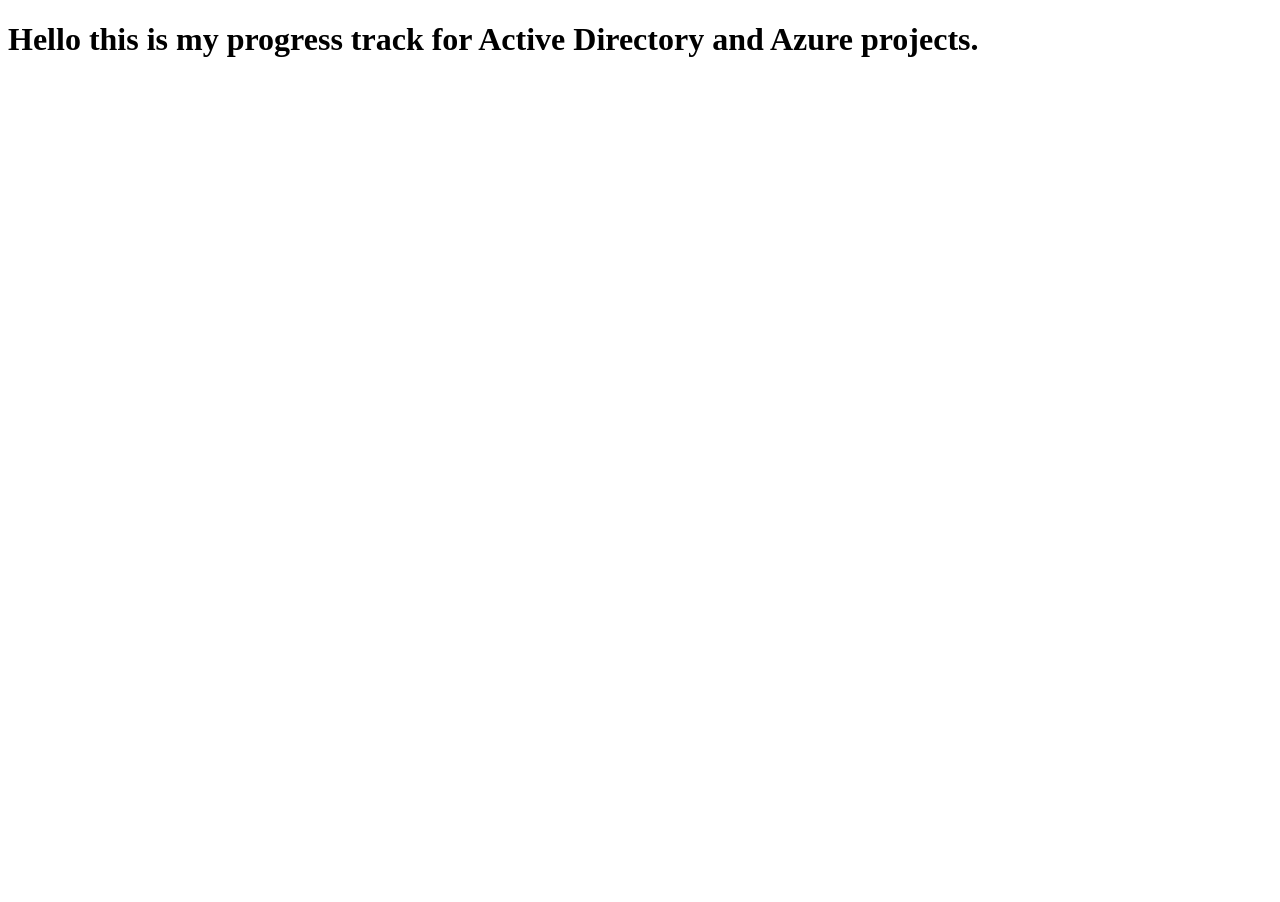
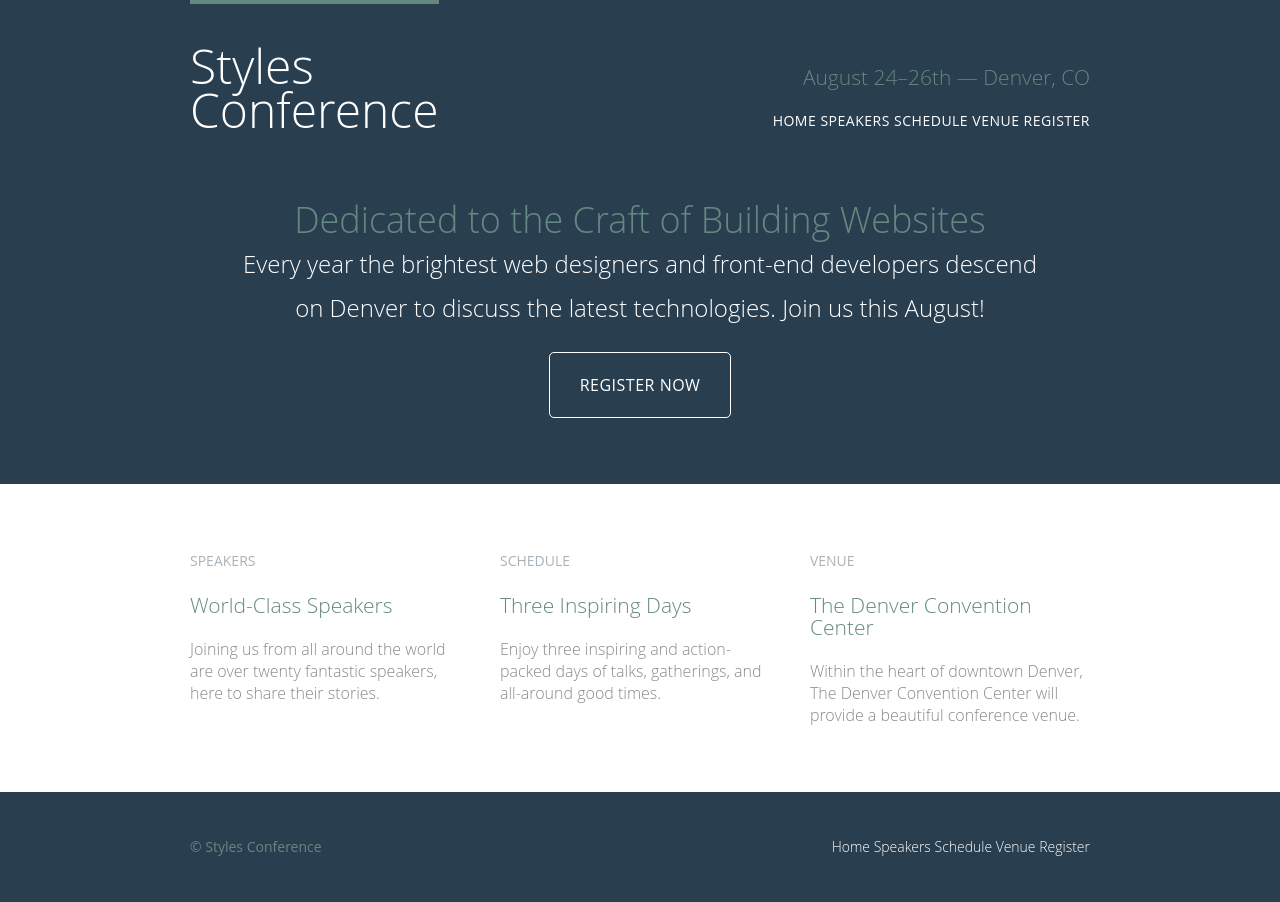
Before and after one commit to lokiux/juozux, a plain HTML site: page index.html in a window 1280 px wide. Before the commit the page ends 800 px from the top, so only its background shows below. Drawn offline with Linux system fonts and the light colour scheme.

Commit message:
Styles conference template

```diff
--- /dev/null
+++ b/assets/stylesheets/main.css
@@ -0,0 +1,287 @@
+/* http://meyerweb.com/eric/tools/css/reset/
+   v2.0 | 20110126
+   License: none (public domain)
+*/
+
+html, body, div, span, applet, object, iframe,
+h1, h2, h3, h4, h5, h6, p, blockquote, pre,
+a, abbr, acronym, address, big, cite, code,
+del, dfn, em, img, ins, kbd, q, s, samp,
+small, strike, strong, sub, sup, tt, var,
+b, u, i, center,
+dl, dt, dd, ol, ul, li,
+fieldset, form, label, legend,
+table, caption, tbody, tfoot, thead, tr, th, td,
+article, aside, canvas, details, embed,
+figure, figcaption, footer, header, hgroup,
+menu, nav, output, ruby, section, summary,
+time, mark, audio, video {
+  margin: 0;
+  padding: 0;
+  border: 0;
+  font-size: 100%;
+  font: inherit;
+  vertical-align: baseline;
+}
+/* HTML5 display-role reset for older browsers */
+article, aside, details, figcaption, figure,
+footer, header, hgroup, menu, nav, section {
+  display: block;
+}
+body {
+  line-height: 1;
+}
+ol, ul {
+  list-style: none;
+}
+blockquote, q {
+  quotes: none;
+}
+blockquote:before, blockquote:after,
+q:before, q:after {
+  content: '';
+  content: none;
+}
+table {
+  border-collapse: collapse;
+  border-spacing: 0;
+}
+/*
+========================================
+Custom styles
+========================================
+*/
+body{
+    background:#293f50;
+  color: #888;
+  font: 300 16px/22px "Open Sans", "Helvetica Neue", Helvetica, Arial, sans-serif;
+}
+
+h1, h2, h3, h4{
+  color: #648880;
+}
+h1{
+  font-size: 36px;
+  line-height: 44px;
+}
+h2{
+  font-size: 24px;
+  line-height: 44px;
+}
+h3{
+  font-size: 21px;
+}
+h4{
+  font-size: 18px;
+}
+h5{
+  color: #a9b2b9;
+  font-size: 14px;
+  font-weight: 400;
+    text-transform: uppercase;
+}
+strong{
+  font-weight: 400;
+}
+cite, em{
+  font-style: italic;
+}
+
+/*
+============================
+Links
+====================
+*/
+a:hover {
+  color: #a9b2b9;
+}
+a {
+  color: #648880;
+    text-decoration: none;
+}
+p a{
+    border-bottom: 1px solid #dfe2e5;
+}
+.primary-header a,
+.primary-footer a{
+    color: #fff;
+}
+.primary-header a:hover,
+.primary-footer a:hover{
+    color: #648880;
+}
+
+/*
+  ========================================
+  Grid
+  ========================================
+*/
+
+*,
+*:before,
+*:after {
+  -webkit-box-sizing: border-box;
+     -moz-box-sizing: border-box;
+          box-sizing: border-box;
+}
+.container,
+.grid {
+  margin: 0 auto;
+  width: 960px;
+}
+.container {
+  padding-left: 30px;
+  padding-right: 30px;
+}
+.grid,
+.col-1-3,
+.col-2-3 {
+  padding-left: 15px;
+  padding-right: 15px;
+}
+.col-1-3,
+.col-2-3  {
+  display: inline-block;
+  vertical-align: top;
+}
+.col-1-3 {
+  width: 33.33%;
+}
+.col-2-3 {
+  width: 66.66%;
+}
+
+/*
+  ========================================
+  Clearfix
+  ========================================
+*/
+
+.group:before,
+.group:after {
+  content: "";
+  display: table;
+}
+.group:after {
+  clear: both;
+}
+.group {
+  clear: both;
+  *zoom: 1;
+}
+
+/*
+========================================
+Rows
+==========================================
+*/
+.row{
+    background: #fff;
+    min-width: 960px;
+    padding: 66px 0 44px 0;
+}
+
+/*
+  ========================================
+  Typography
+  ========================================
+*/
+
+h1, h3, h4, h5, p {
+  margin-bottom: 22px;
+}
+
+/*
+  ========================================
+  Buttons
+  ========================================
+*/
+
+.btn {
+  border-radius: 5px;
+    color: #fff;
+    cursor:pointer;
+  display: inline-block;
+    font-weight: 400;
+    letter-spacing: .5px;
+  margin: 0;
+    text-transform: uppercase;
+}
+.btn-alt {
+  border: 1px solid #fff;
+  padding: 10px 30px;
+}
+.btn-alt:hover{
+    background: #fff;
+    color: #648880;
+}
+
+/*
+  ========================================
+  Primary header
+  ========================================
+*/
+
+.logo {
+  border-top: 4px solid #648880;
+  float: left;
+  font-size: 48px;
+  line-height: 44px;
+  padding: 40px 0 22px 0;
+}
+.tagline{
+  margin: 66px 0 22px 0;
+    text-align: right;
+}
+.primary-nav{
+  font-size: 14px;
+  font-weight: 400;
+    letter-spacing: .5px;
+    text-transform: uppercase;
+}
+/*
+  ========================================
+  Primary footer
+  ========================================
+*/
+
+.primary-footer {
+  color: #648880;
+  font-size: 14px;
+  padding-bottom: 44px;
+  padding-top: 44px;
+}
+.primary-footer small {
+  float: left;
+  font-weight: 400;
+}
+
+/*
+  ========================================
+  Home
+  ========================================
+*/
+
+.hero {
+    color:#fff;
+  line-height: 44px;
+  padding: 22px 80px 66px 80px;
+    text-align: center;
+}
+.hero h2 {
+  font-size: 36px;
+}
+.hero p{
+  font-size: 24px;
+}
+.teaser a:hover h3 {
+  color: red;
+}
+/*
+============================================
+Navigation
+==========================================
+*/
+.nav{
+    text-align: right;
+}
--- a/index.html
+++ b/index.html
@@ -1,13 +1,100 @@
-
 <!DOCTYPE html>
 <html lang="en">
-<head>
-    <meta charset="UTF-8">
-    <meta http-equiv="X-UA-Compatible" content="IE=edge">
-    <meta name="viewport" content="width=device-width, initial-scale=1.0">
-    <title>GFG</title>
-</head>
-<body>
-    <h1>Hello this is my progress track for Active Directory and Azure projects.</h1>
-</body>
+
+  <head>
+    <meta charset="utf-8">
+    <title>Styles Conference</title>
+    <link rel="stylesheet" href="assets/stylesheets/main.css">
+    <link rel="stylesheet" href="http://fonts.googleapis.com/css?family=Lato:100,300,400">
+  </head>
+
+  <body>
+
+    <!-- Header -->
+
+    <header class="primary-header container group">
+
+      <h1 class="logo">
+        <a href="index.html">Styles <br> Conference</a>
+      </h1>
+
+      <h3 class="tagline">August 24&ndash;26th &mdash; Denver, CO</h3>
+
+      <nav class="nav primary-nav">
+        <a href="index.html">Home</a>
+        <a href="speakers.html">Speakers</a>
+        <a href="schedule.html">Schedule</a>
+        <a href="venue.html">Venue</a>
+        <a href="register.html">Register</a>
+      </nav>
+
+    </header>
+
+    <!-- Hero -->
+
+    <section class="hero container">
+
+      <h2>Dedicated to the Craft of Building Websites</h2>
+
+      <p>Every year the brightest web designers and front-end developers descend on Denver to discuss the latest technologies. Join us this August!</p>
+
+      <a class="btn btn-alt" href="register.html">Register Now</a>
+
+    </section>
+
+    <!-- Teasers -->
+      <section class="row">
+
+    <div class="grid">
+
+      <!-- Speakers -->
+
+      <section class="teaser col-1-3">
+        <a href="speakers.html">
+          <h5>Speakers</h5>
+          <h3>World-Class Speakers</h3>
+        </a>
+        <p>Joining us from all around the world are over twenty fantastic speakers, here to share their stories.</p>
+      </section><!--
+
+      Schedule
+
+      --><section class="teaser col-1-3">
+        <a href="schedule.html">
+          <h5>Schedule</h5>
+          <h3>Three Inspiring Days</h3>
+        </a>
+        <p>Enjoy three inspiring and action-packed days of talks, gatherings, and all-around good times.</p>
+      </section><!--
+
+      Venue
+
+      --><section class="teaser col-1-3">
+        <a href="venue.html">
+          <h5>Venue</h5>
+          <h3>The Denver Convention Center</h3>
+        </a>
+        <p>Within the heart of downtown Denver, The Denver Convention Center will provide a beautiful conference venue.</p>
+      </section>
+
+    </div>
+          </section>
+
+    <!-- Footer -->
+
+    <footer class="primary-footer container group">
+
+      <small>&copy; Styles Conference</small>
+
+      <nav class="nav">
+        <a href="index.html">Home</a>
+        <a href="speakers.html">Speakers</a>
+        <a href="schedule.html">Schedule</a>
+        <a href="venue.html">Venue</a>
+        <a href="register.html">Register</a>
+      </nav>
+
+    </footer>
+
+  </body>
 </html>
```
Also changed, not shown: register.html (added, +58 -0 lines), schedule.html (added, +58 -0 lines), speakers.html (added, +58 -0 lines), venue.html (added, +58 -0 lines), MYSQL/commands.txt (added), 1 other file.
